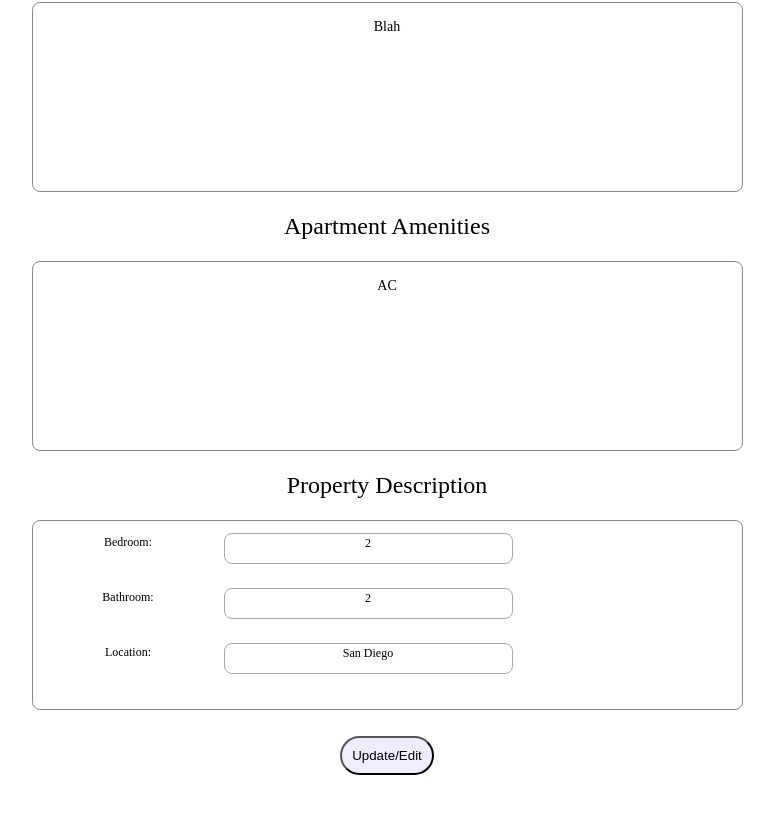
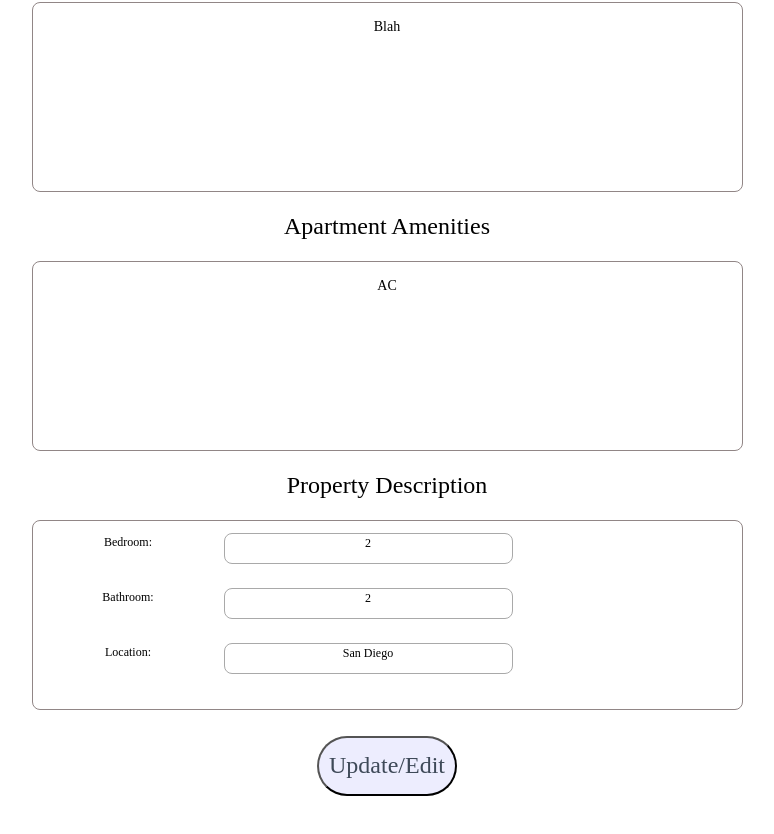
Before and after one commit to CSE-210-Team-14/Coastal-Casa-Finder-web, a React (Create React App) app in the folder my-app/: page / in a window 1280 px wide. Shown: the part 1175-2009 px from the top of the page, without its empty margins (253-1027 px from the left). Built offline with nearby package versions, Linux system fonts and the light colour scheme.

Commit message:
Added property description page for landlord

```diff
--- a/my-app/src/containers/info/listingInfo.scss
+++ b/my-app/src/containers/info/listingInfo.scss
@@ -114,4 +114,22 @@
     border-radius: 30px;
     padding: 10px;
     margin: 50px;
+
+    font-family: 'Abel';
+    font-style: normal;
+    font-weight: 400;
+    font-size: 24px;
+    line-height: 149.8%;
+    /* or 36px */
+
+    text-align: center;
+
+    color: #3E4958;
+
+
+    /* Inside auto layout */
+
+    flex: none;
+    order: 0;
+    flex-grow: 0;
 }
```
